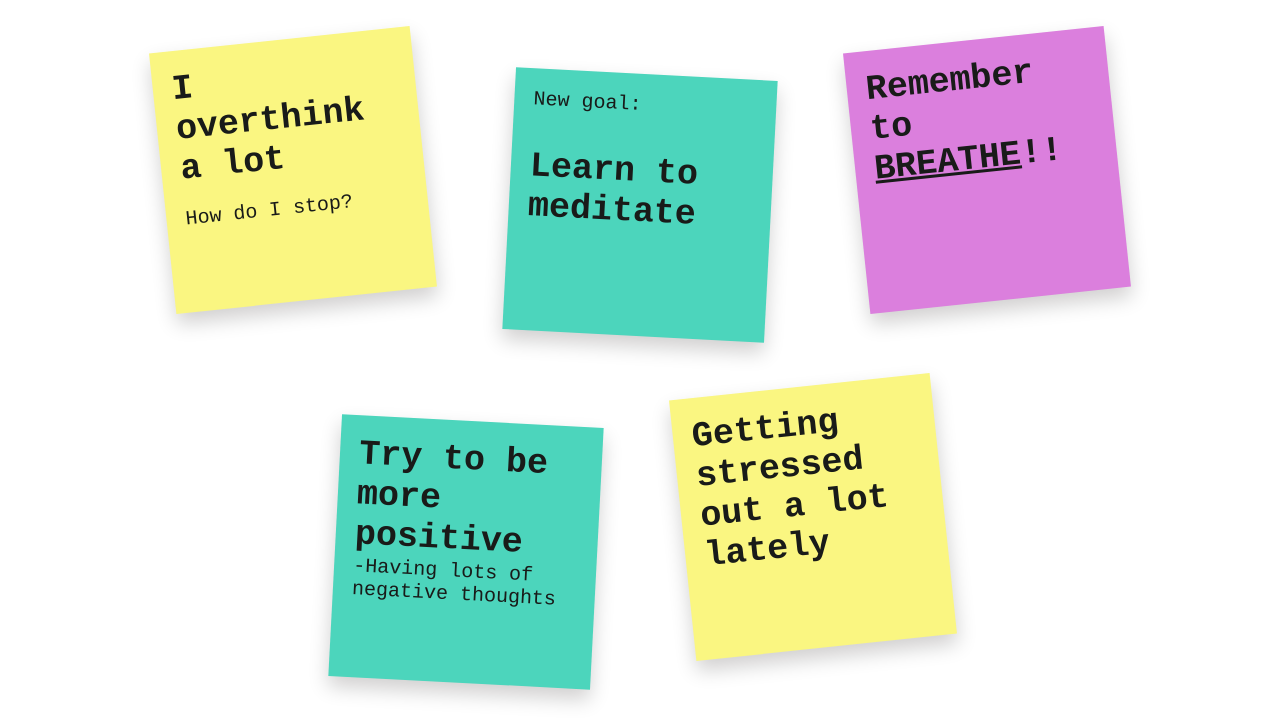
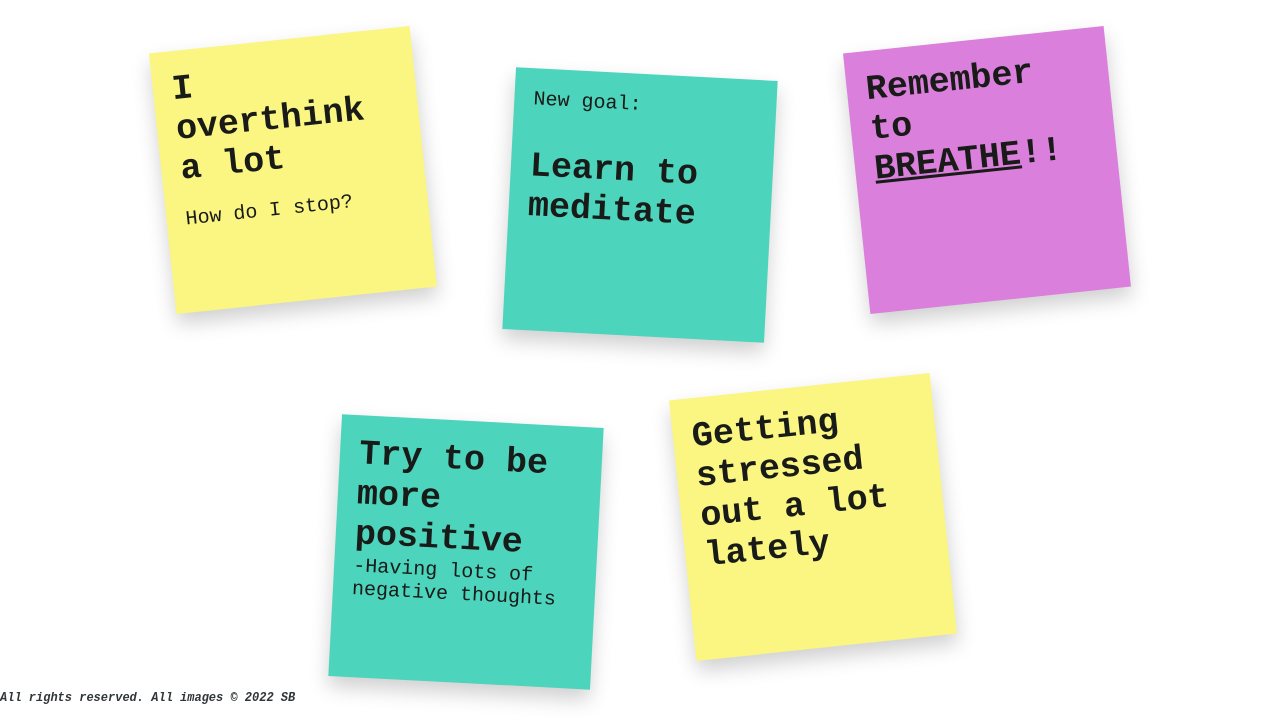
Before and after one commit to seekla/Selfmemos, a plain HTML site: page index.html in a window 1280 px wide. Shown: the part 79-800 px from the top of the page. Drawn offline with Linux system fonts and the light colour scheme.

Commit message:
Sixth commit

```diff
--- a/index.html
+++ b/index.html
@@ -106,6 +106,11 @@ Selfmemos
 
 </ul>
 </div>
+<footer>
+    <p class="footer">
+    <strong><em>All rights reserved. All images &#169; 2022 SB</em></strong>
+</p>
+</footer>
 
 
 
--- a/testcss.css
+++ b/testcss.css
@@ -173,3 +173,9 @@ p {
 .note {
     text-decoration: none;
 }
+
+
+.footer {
+    font-size: 12px;
+    color: #313639;
+}
```
Also changed, not shown: breathing.html (+3 -0 lines), meditation.html (+4 -2 lines), stress.html (+3 -1 lines), think.html (+3 -0 lines).
